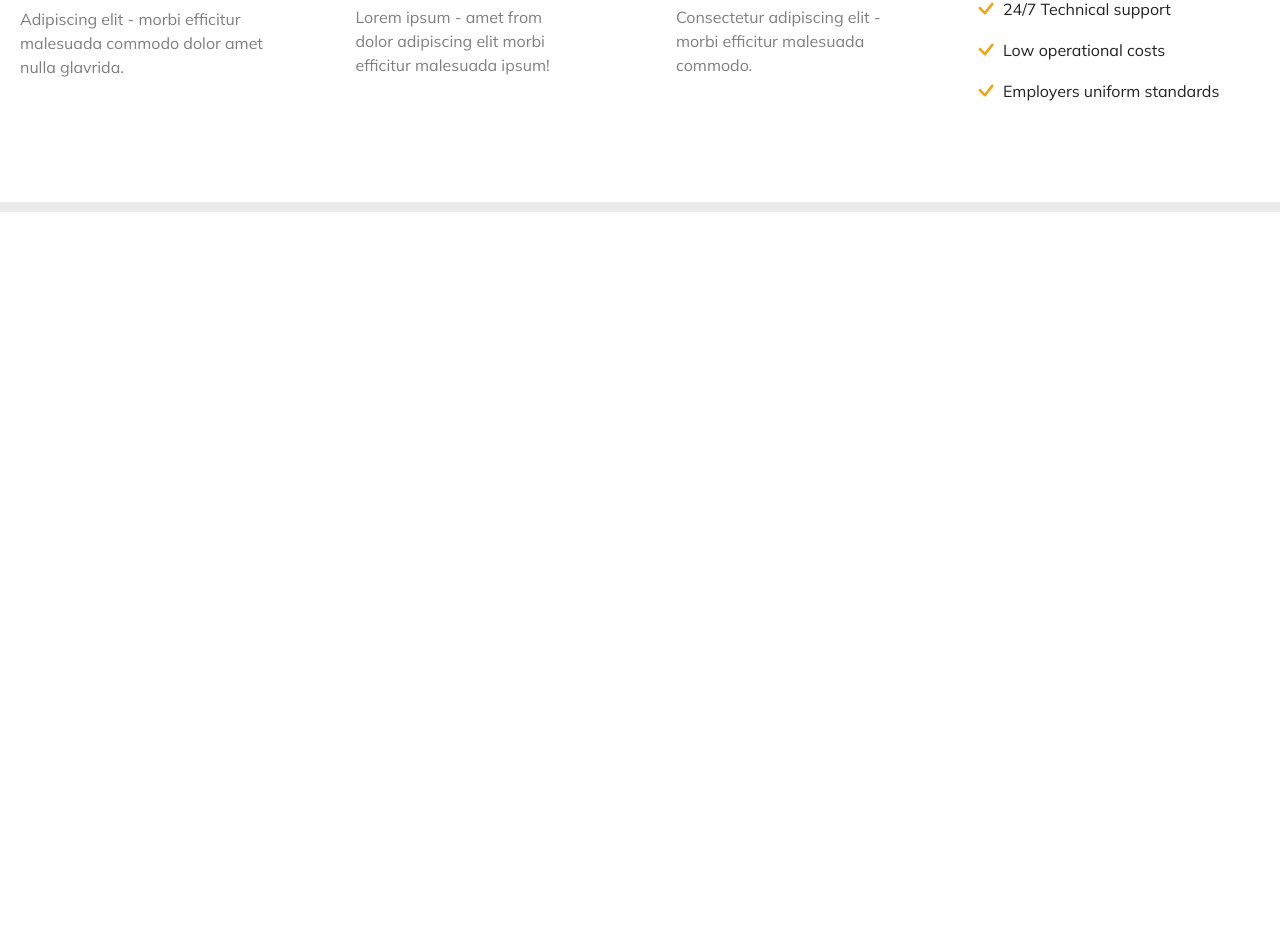
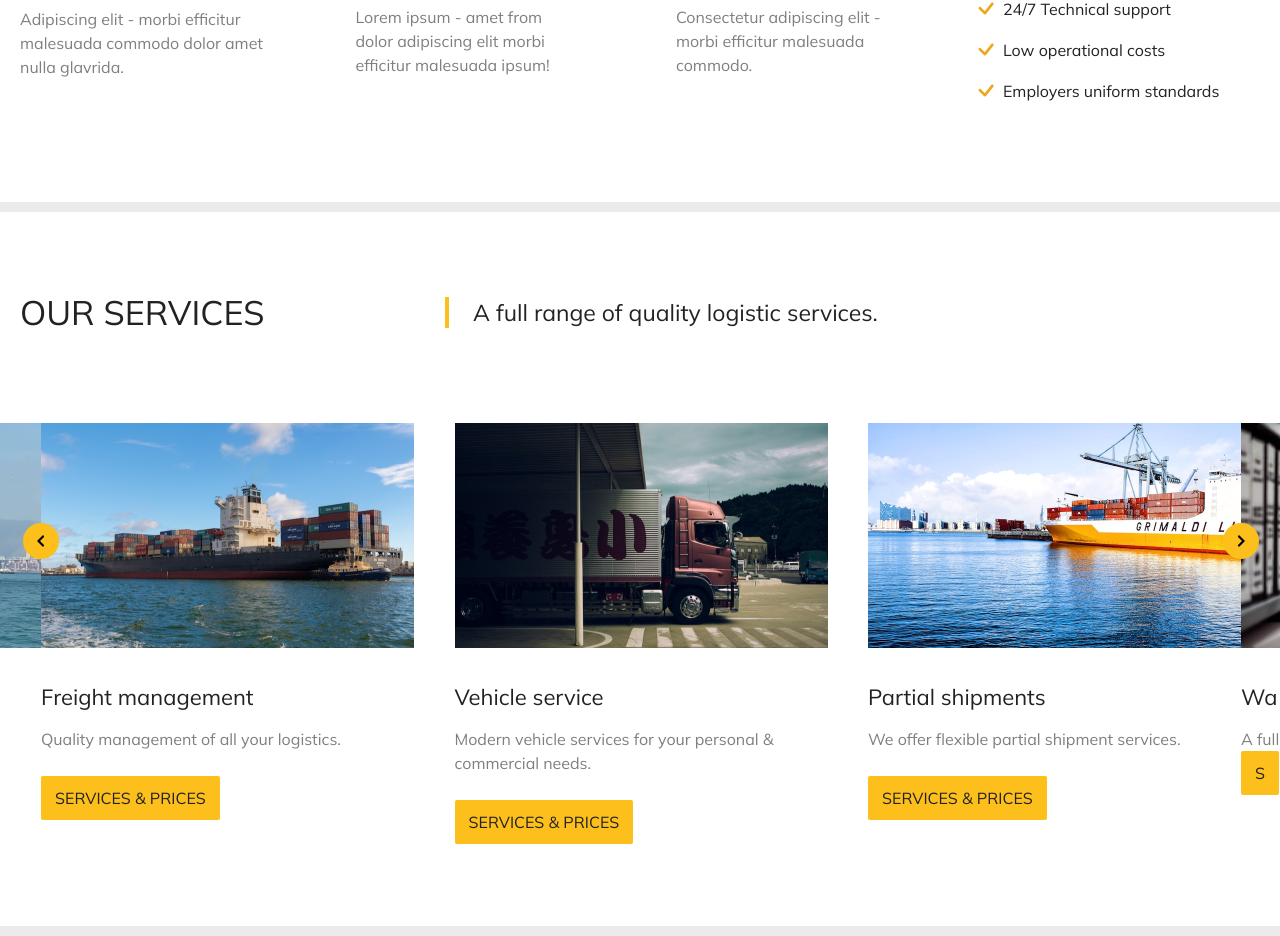
Before and after one commit to Imtiaz-Rafi/Loge-Service, a plain HTML site: page index.html in a window 1280 px wide. Shown: the part 1243-2179 px from the top of the page. Before the commit the page ends 1455 px from the top, so only its background shows below. Drawn offline with Linux system fonts and the light colour scheme.

Commit message:
added: landing service section

```diff
--- a/css/style.css
+++ b/css/style.css
@@ -75,6 +75,7 @@ h4 {
     background: #FCBF1B;
     color: #222222;
     border-radius: 2px;
+    text-transform: uppercase;
 }
 
 .yellow-color {
@@ -301,3 +302,44 @@ h4 {
 .facilities-items>h4 {
     padding-bottom: 11px;
 }
+
+.mini-slider-content {}
+
+.mini-slider-content>img {
+    padding-bottom: 29px;
+}
+
+.mini-slider-content>h3 {
+    padding-bottom: 15px;
+}
+
+.mini-slider-content>p {
+    width: 320px;
+    padding-bottom: 25px;
+}
+
+.mini-slider-content>button {
+    padding: 10px 14px;
+}
+
+.mini-slider-container {
+    position: relative;
+}
+
+.mini-arrow-left,
+.mini-arrow-right {
+    padding: 11px 14px;
+    border-radius: 100px;
+    background-color: #FCBF1B;
+    position: absolute;
+    align-items: center;
+    top: 100px;
+}
+
+.mini-arrow-left {
+    left: -18px;
+}
+
+.mini-arrow-right {
+    right: -18px;
+}
--- a/index.html
+++ b/index.html
@@ -70,19 +70,22 @@
                 <div class="facilities-items ">
                     <img src="./images/insurance-logo.png" alt="facility logo">
                     <h4>Cargo insurance</h4>
-                    <p class="gray-color cargo-insurance">Adipiscing elit - morbi efficitur malesuada commodo dolor amet nulla glavrida.
+                    <p class="gray-color cargo-insurance">Adipiscing elit - morbi efficitur malesuada commodo dolor amet
+                        nulla glavrida.
                     </p>
                 </div>
                 <div class="facilities-items">
                     <img src="./images/storage-logo.png" alt="facility logo">
                     <h4>3000+m2 of storage</h4>
-                    <p class="gray-color m2-storage">Lorem ipsum - amet from dolor adipiscing elit morbi efficitur malesuada ipsum!
+                    <p class="gray-color m2-storage">Lorem ipsum - amet from dolor adipiscing elit morbi efficitur
+                        malesuada ipsum!
                     </p>
                 </div>
                 <div class="facilities-items">
                     <img src="./images/processing-logo.png" alt="facility logo">
                     <h4>Minimal processing times</h4>
-                    <p class="gray-color processing-time">Consectetur adipiscing elit - morbi efficitur malesuada commodo.</p>
+                    <p class="gray-color processing-time">Consectetur adipiscing elit - morbi efficitur malesuada
+                        commodo.</p>
                 </div>
                 <ul class="facility-list">
                     <li>Careful handling of valuable goods</li>
@@ -94,6 +97,50 @@
             </div>
         </div>
     </section>
+    <section class="services-demo pd-tb-82 gray-border-bottom">
+        <div class="container">
+            <div class="section-header ">
+                <h2>Our services</h2>
+                <p>A full range of quality logistic services.</p>
+            </div>
+        </div>
+        <div class="mini-slider flex-sp-between">
+            <div class="mini-slider-content">
+                <img src="./images/service-slider-left.png" alt="">
+            </div>
+            <div class="container mini-slider-container">
+                <img class="mini-arrow-left" src="./images/left-arrow.png" alt="">
+                <img class="mini-arrow-right" src="./images/right-arrow.png" alt="">
+                <div class="flex-sp-between">
+                    <div class="mini-slider-content">
+                        <img src="./images/freight-management.png" alt="">
+                        <h3>Freight management</h3>
+                        <p class="gray-color">Quality management of all your logistics.</p>
+                        <button class="btn">Services & prices</button>
+                    </div>
+                    <div class="mini-slider-content">
+                        <img src="./images/vehicle-service.png" alt="">
+                        <h3>Vehicle service</h3>
+                        <p class="gray-color">Modern vehicle services for your personal & commercial needs.</p>
+                        <button class="btn">Services & prices</button>
+                    </div>
+                    <div class="mini-slider-content">
+                        <img src="./images/partial-shipments.png" alt="">
+                        <h3>Partial shipments</h3>
+                        <p class="gray-color">We offer flexible partial shipment services.</p>
+                        <button class="btn">Services & prices</button>
+                    </div>
+                </div>
+
+            </div>
+            <div class="mini-slider-content">
+                <img src="./images/service-slider-right.png" alt="">
+                <h3>Wa</h3>
+                <span class="gray-color">A full</span><br>
+                <button class="btn">S</button>
+            </div>
+        </div>
+    </section>
 </body>
 
 </html>
```
Also changed, not shown: images/service-slider-left.png (added), images/service-slider-right.png (added), images/vehicle-slider-left.png (added), images/vehicle-slider-right.png (added).
